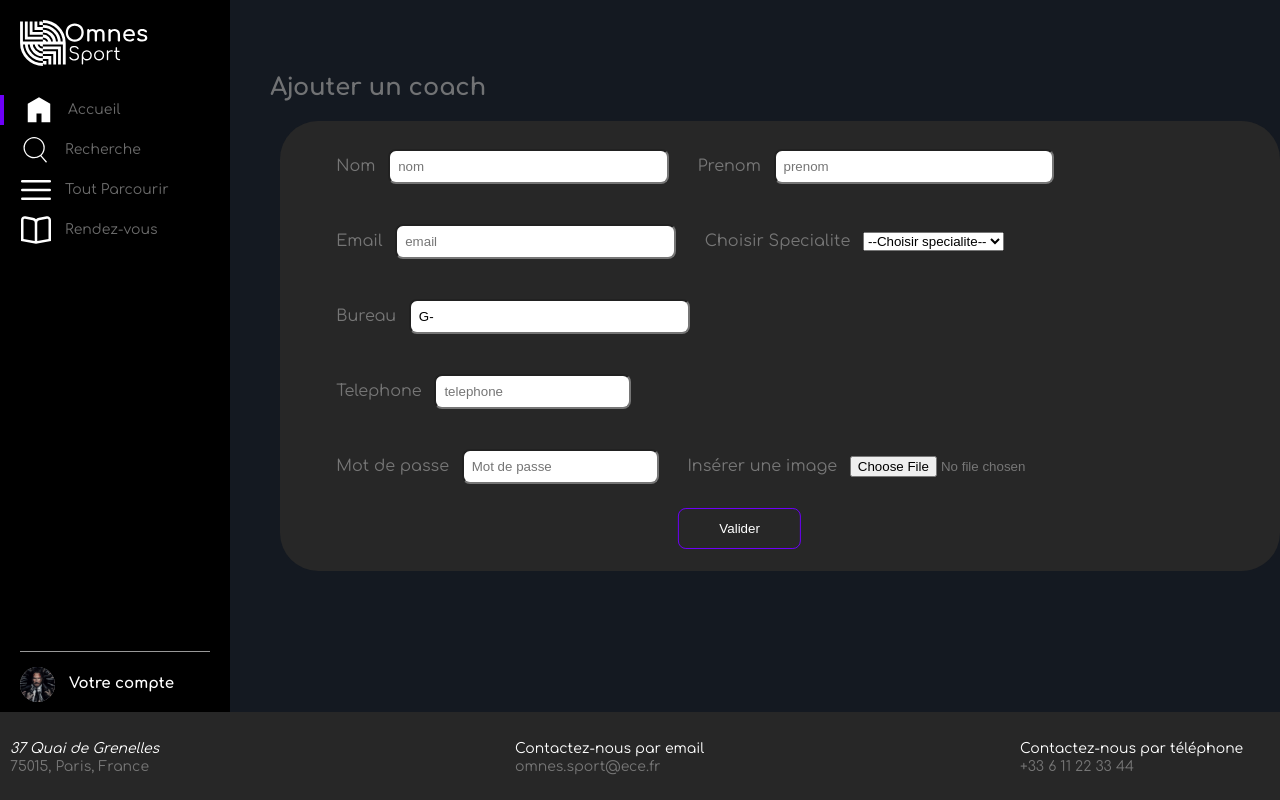
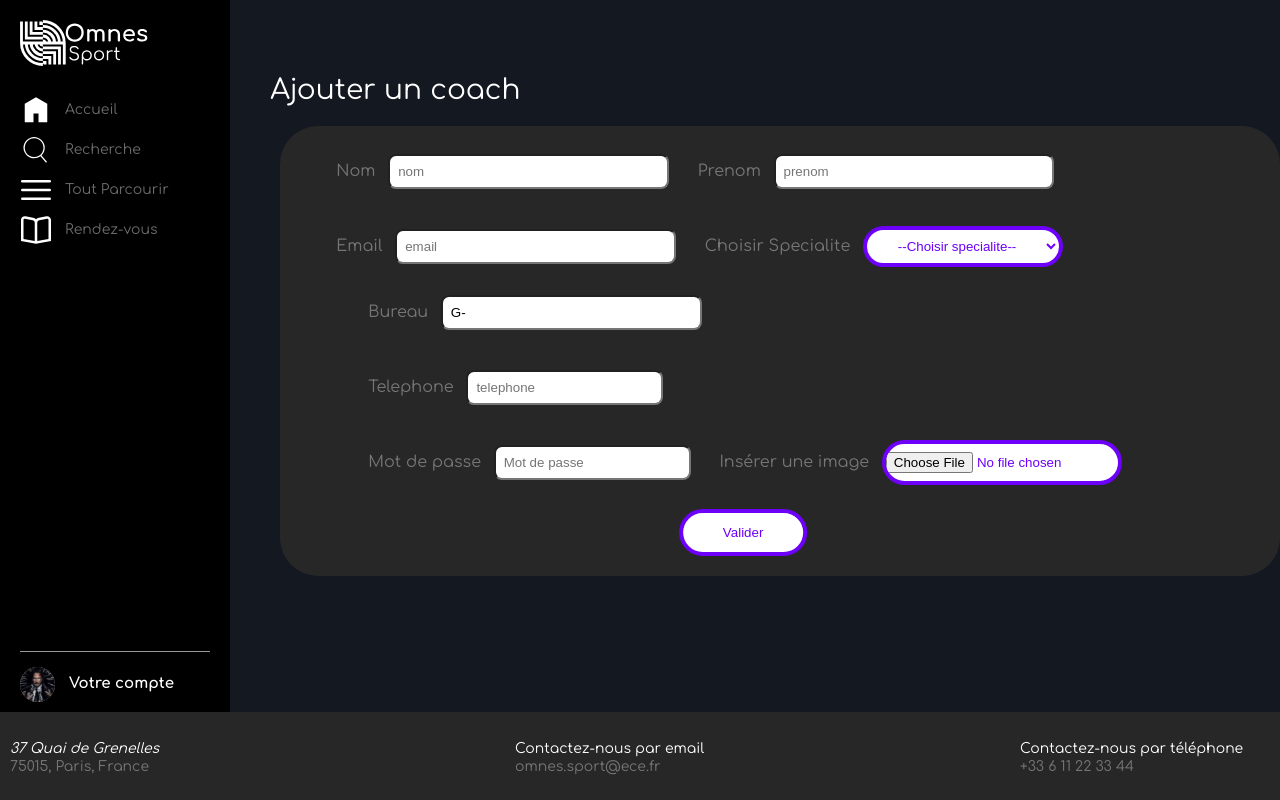
Before and after one commit to Malox610/ProjetWeb, a PHP site: page /AjoutCoach.html in a window 1280 px wide. Run offline with PHP 8.4, Linux system fonts and the light colour scheme.

Commit message:
Ajout Coach

```diff
--- a/projetweb/AjoutCoach.html
+++ b/projetweb/AjoutCoach.html
@@ -27,7 +27,7 @@
               <img class="navbar-logo mobile" src="./img/icons/logo-small-white.svg" alt="">
             </a>
             <ul class="v-list nav">
-              <li class="active">
+              <li>
                 <a href="index.html">
                   <img src="./img/icons/left-nav/home.svg" alt="">
                   <span>Accueil</span>
@@ -66,7 +66,7 @@
         <div class="scrollable-container">
           <!-- SCROLLABLE CONTENT -->
           <div class="scrollable-content">
-            <h1 id="new-title"> Ajouter un coach</h1>
+            <h2 id="new-title"> Ajouter un coach</h2>
             <form class="formulaire" id="ajoutcoach" action="AjoutCoach.php" method="post" enctype="multipart/form-data">
               <fieldset>
                 <div class="LigneForm">
@@ -87,7 +87,6 @@
                       <option value="sabre laser">Sabre Laser</option>
                       <option value="quidditch">Quidditch</option>
                   </select>
-                </div>
                 <div class="LigneForm">
                   <label class="inputform">Bureau</label>
                   <input id="searchbar2" type="text" name="bureau" placeholder="bureau" value="G-" required/>
@@ -100,7 +99,7 @@
                   <label class="inputform">Mot de passe</label>
                   <input id="searchbar2" type="password" name="mdp" placeholder="Mot de passe" value="" required/>
                   <label class="inputform">Insérer une image</label>
-                  <input type="file" name="image"/>
+                  <input class="custom-select" id="fichier" type="file" name="image"/>
                 </div>
                 <div class="LigneForm">
                   <input class="submit" id="payer" type="submit" name="envoi" value="Valider"/>
--- a/projetweb/css/style.css
+++ b/projetweb/css/style.css
@@ -456,16 +456,16 @@ ul.v-list li {
  }
 
 .submit{
-  color: white;
-  border: 1px solid #6D00F8;
-  background-color: transparent;
+  color: #6D00F8;
+  border: 0.5vh solid #6D00F8;
+  background-color: white;
   padding: 1.5vh 2.5vh;
-  border-radius: 1vh;
+  border-radius: 30px;
 }
 
 .submit:hover{
   color: white;
-  border: 1px solid white;
+  border: 0.5vh solid white;
   background-color: #6D00F8;
 }
 
@@ -882,3 +882,25 @@ fieldset{
   margin-top: 2vh;
   padding: 1vh;
 }
+
+/* SELECT */
+.custom-select {
+  position: relative;
+  width: 25vh;
+  padding-top: 1vh;
+  padding-bottom: 1vh;
+  border-radius: 30px;
+  text-align: center;
+  color: #6D00F8;
+  background-color: white;
+  border: 0.5vh solid #6D00F8;
+}
+
+.custom-select:hover{
+  color: white;
+  background-color: #6D00F8;
+}
+
+#fichier{
+  width: 30vh;
+}
```
